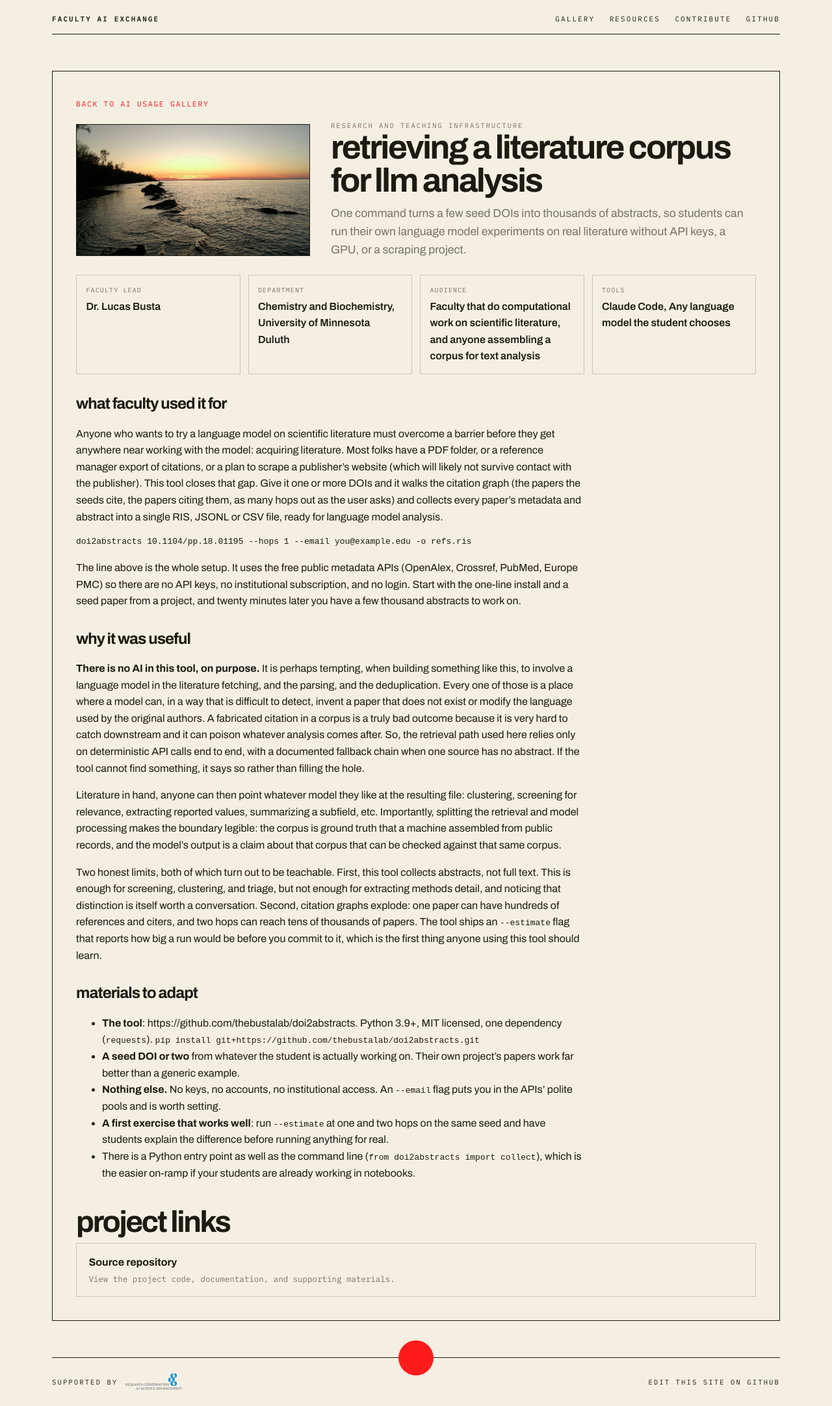
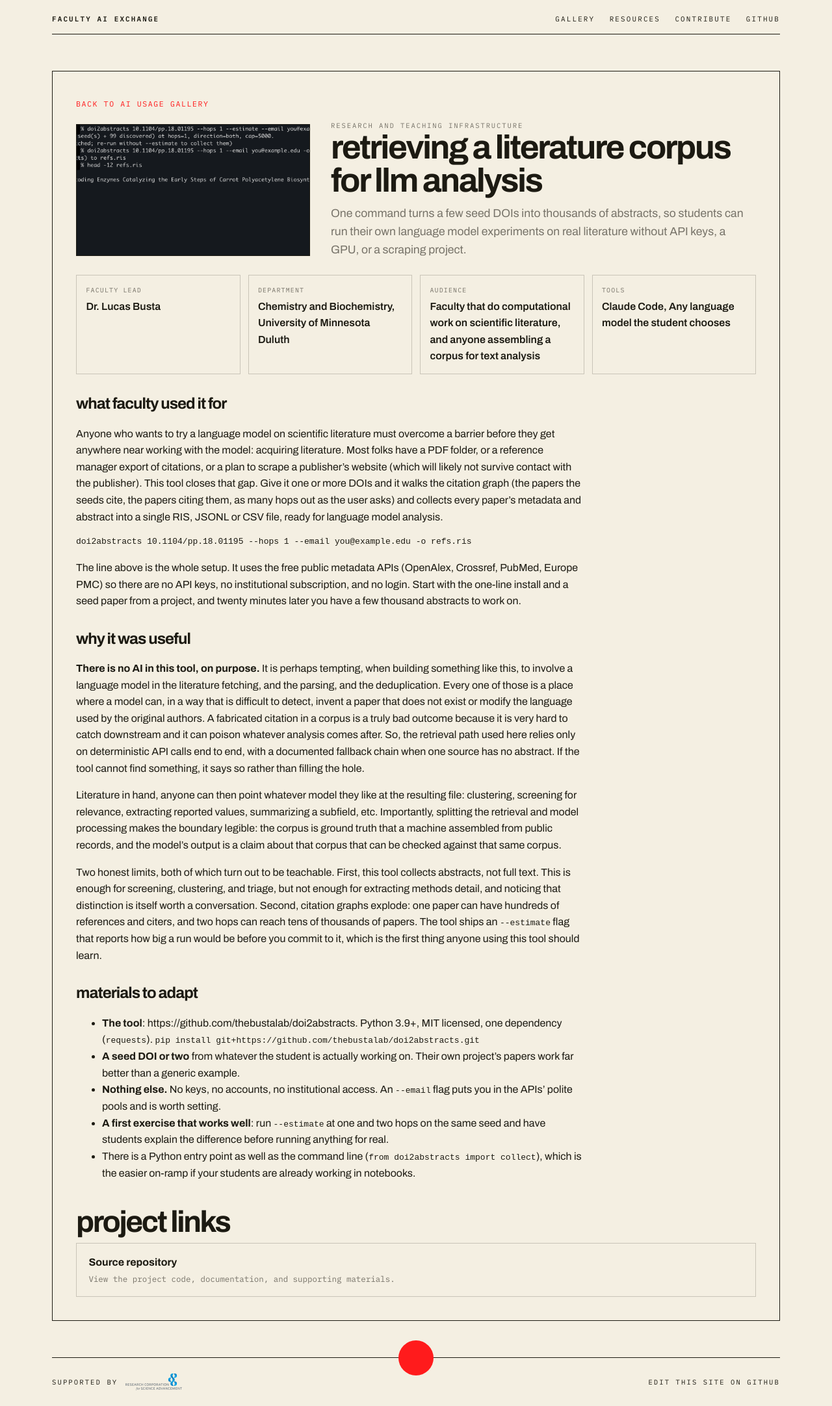
Before and after one commit to FacultyAIExchange/facultyaiexchange.github.io, a Jekyll site: the page built from _examples/doi2abstracts.md, in a window 1280 px wide. Shown: the whole page at 65% size. Built offline with Jekyll 4.4.1, drawn with Linux system fonts in a browser that asks for light colours.

Commit message:
Replace cover with a screen capture of the tool
Co-Authored-By: Claude Opus 5 <noreply@anthropic.com>

```diff
--- a/_examples/doi2abstracts.md
+++ b/_examples/doi2abstracts.md
@@ -15,7 +15,7 @@ tags:
   - Text mining
   - Corpus building
   - Python
-image: /assets/images/doi2abstracts.jpg
+image: /assets/images/doi2abstracts.png
 repository_url: https://github.com/thebustalab/doi2abstracts
 ---
 
```
Also changed, not shown: assets/images/doi2abstracts.jpg (deleted), assets/images/doi2abstracts.png (added).
